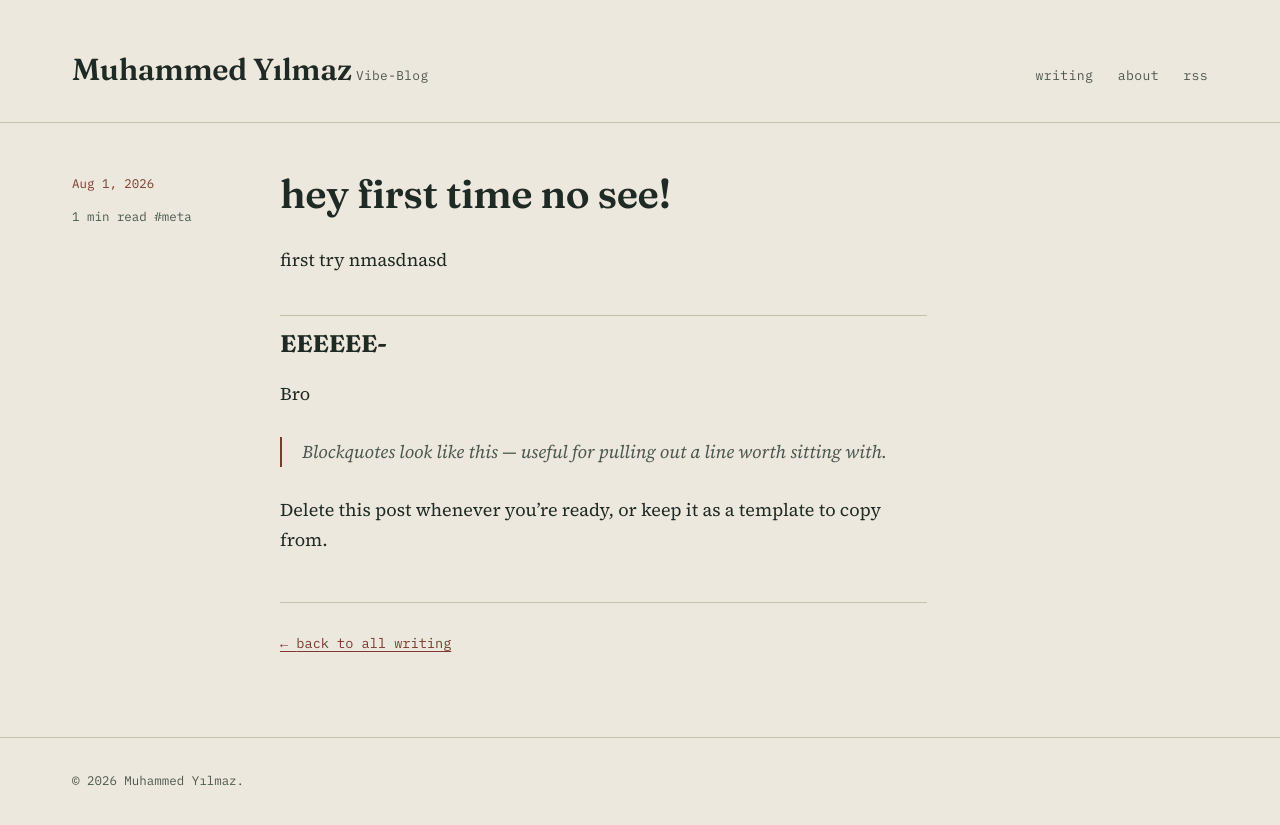
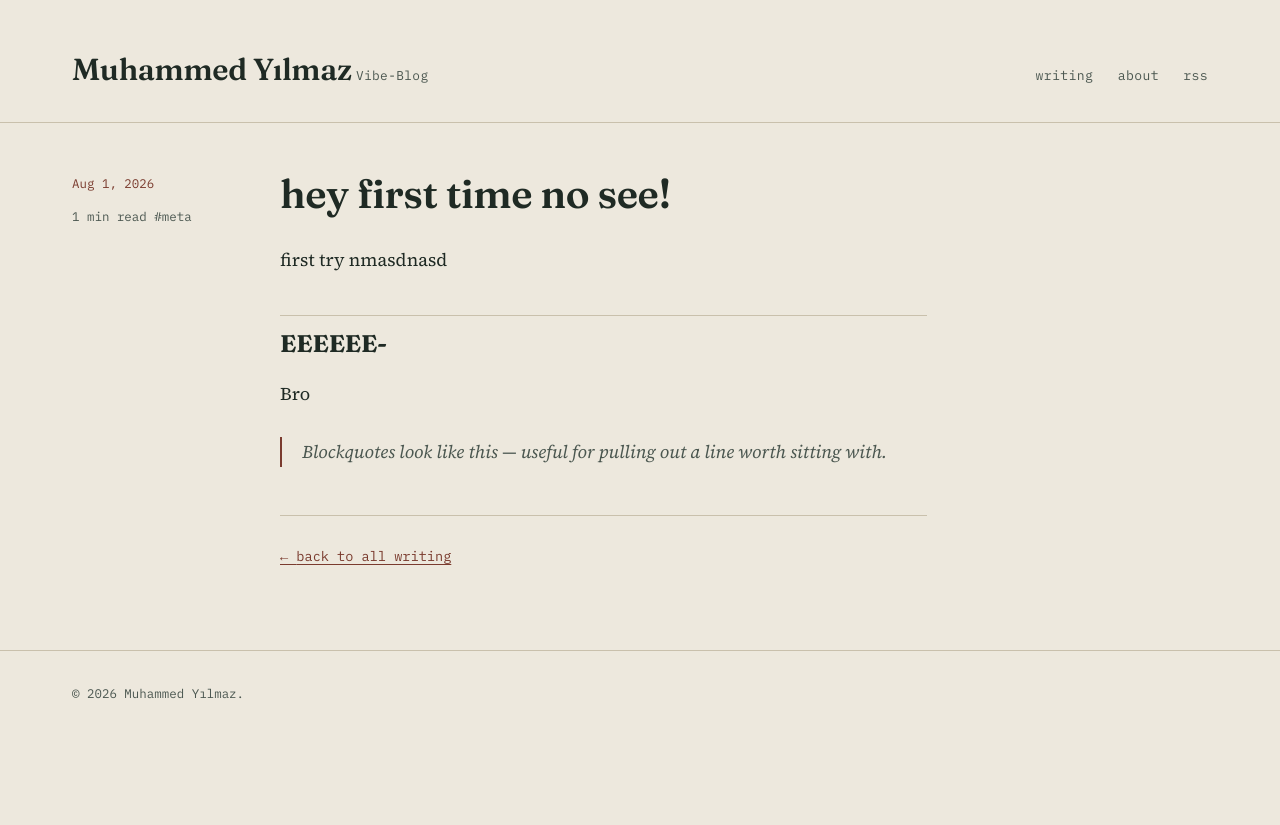
Before and after one commit to n9pe/Myblog, a Jekyll site: the page built from _posts/2026-08-01-welcome-to-the-blog.md, in a window 1280 px wide. Shown: the top 825 px of the page. Built offline with Jekyll 4.4.1, drawn with Linux system fonts in a browser that asks for light colours.

Commit message:
Remove template deletion instruction from blog post
Removed the placeholder text for post deletion.

```diff
--- a/_posts/2026-08-01-welcome-to-the-blog.md
+++ b/_posts/2026-08-01-welcome-to-the-blog.md
@@ -11,5 +11,3 @@ first try nmasdnasd
 Bro
 
 > Blockquotes look like this — useful for pulling out a line worth sitting with.
-
-Delete this post whenever you're ready, or keep it as a template to copy from.
```
